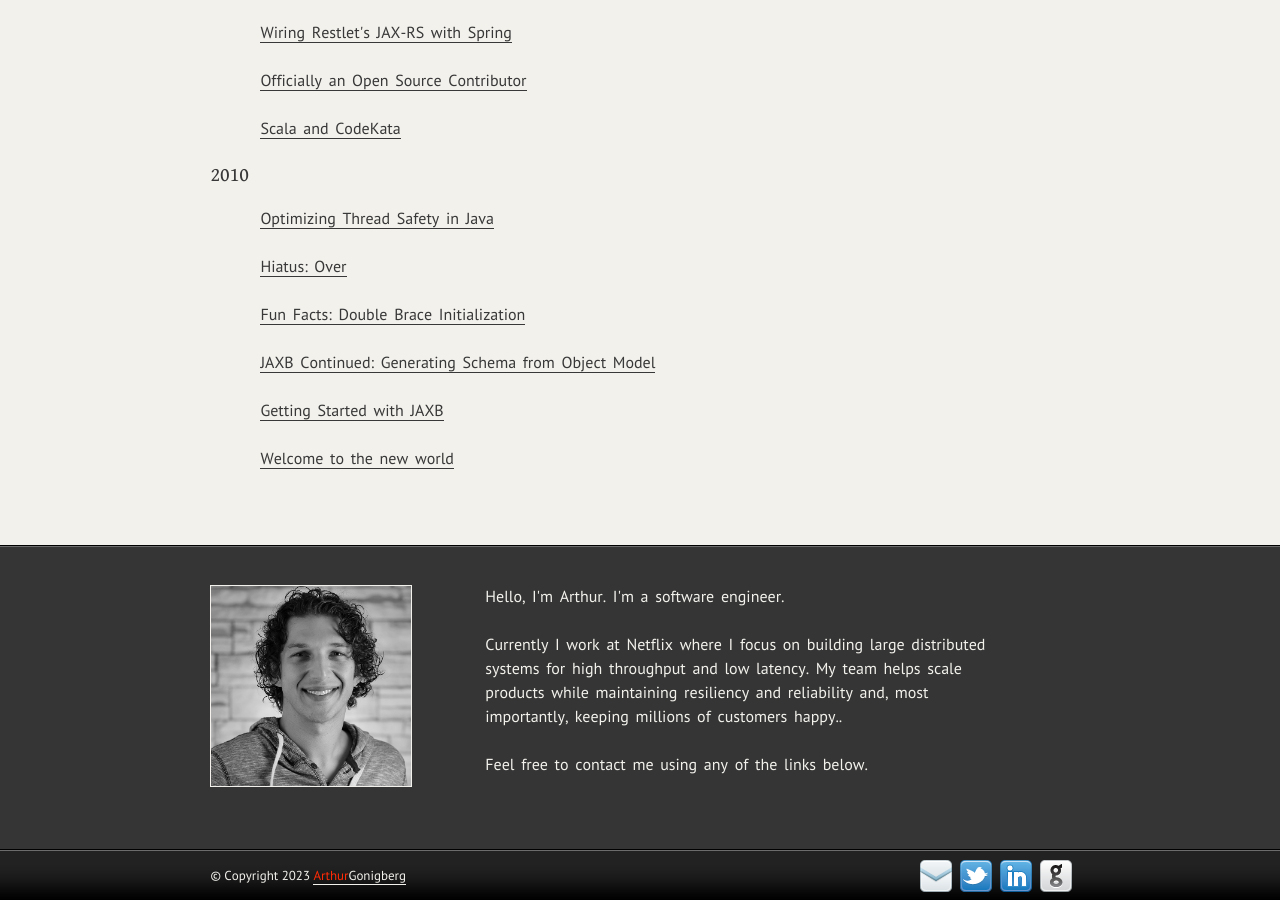
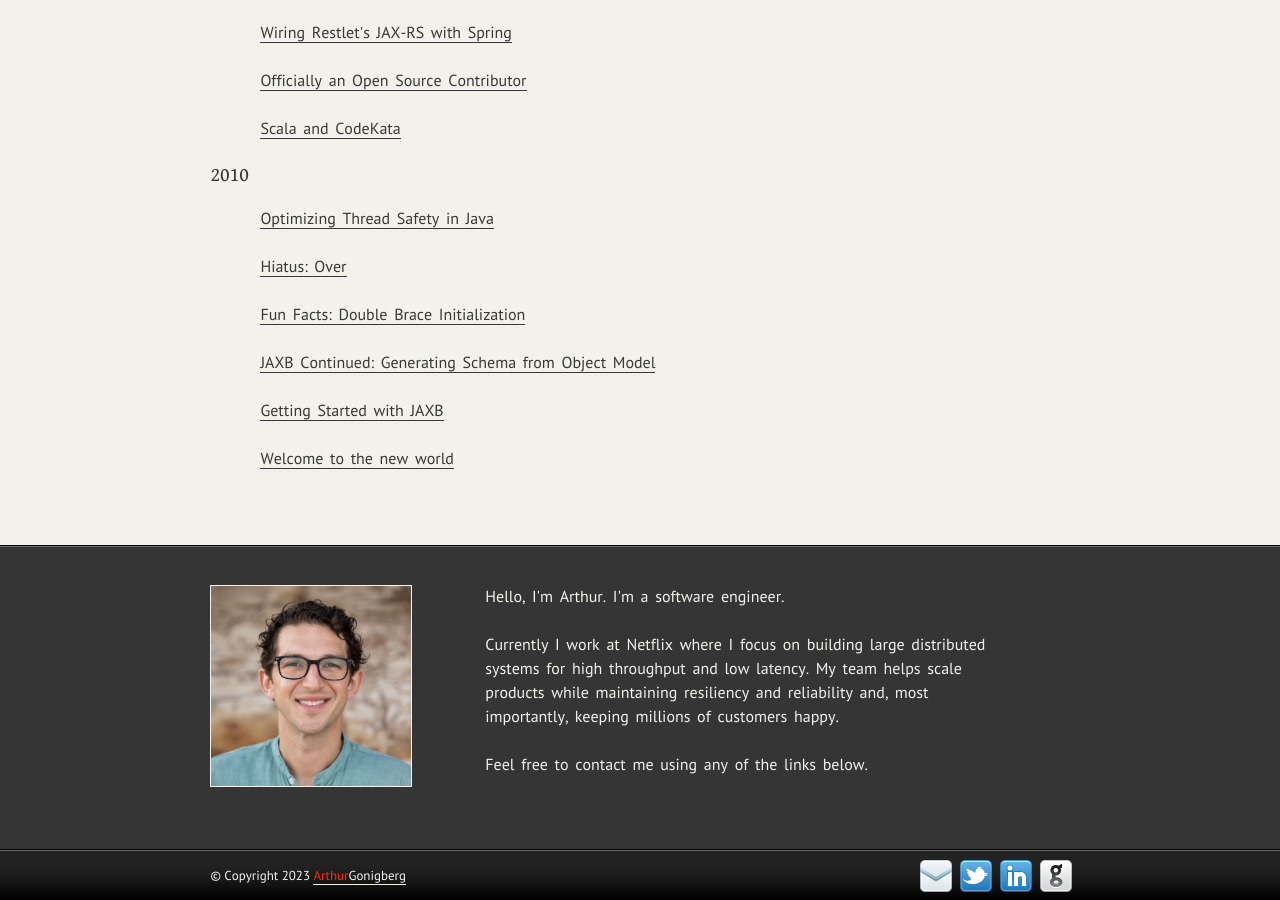
Before and after one commit to artgon/artgon.github.com, a Jekyll site: the page built from archive/index.html, in a window 1280 px wide and 900 px high, scrolled down 1014 px. Built offline with Jekyll 4.4.1, drawn with Linux system fonts in a browser that asks for light colours.

Commit message:
update photo

```diff
--- a/404.html
+++ b/404.html
@@ -59,7 +59,7 @@
 	<div id="footer">
 		<div class="inner">
       <div class="about" id="about">
-			  <p id="about-img"><img src="/images/arthur-unbounce-small-sq.jpg" alt="me" /></p>
+			  <p id="about-img"><img src="/images/arthur-sq-sm.jpg" alt="me" /></p>
         <p id="about-text">Hello, I'm Arthur. I'm a software engineer.<br/><br/>
 
           Currently my focus is on test-driven software design and
--- a/_layouts/default.html
+++ b/_layouts/default.html
@@ -62,13 +62,13 @@
 	<div id="footer">
 		<div class="inner">
       <div class="about" id="about">
-			  <p id="about-img"><img src="/images/arthur-unbounce-small-sq.jpg" alt="me" /></p>
+			  <p id="about-img"><img src="/images/arthur-sq-sm.jpg" alt="me" /></p>
         <p id="about-text">Hello, I'm Arthur. I'm a software engineer.<br/><br/>
 
           Currently I work at Netflix where I focus on building large distributed
           systems for high throughput and low latency. My team helps scale products
           while maintaining resiliency and reliability and, most importantly,
-          keeping millions of customers happy..<br/><br/>
+          keeping millions of customers happy.<br/><br/>
 
           Feel free to contact me using any of the links below.
         </p>
```
Also changed, not shown: images/arthur-sq-sm.jpg (added), images/arthur-unbounce-small-sq.jpg (deleted).
